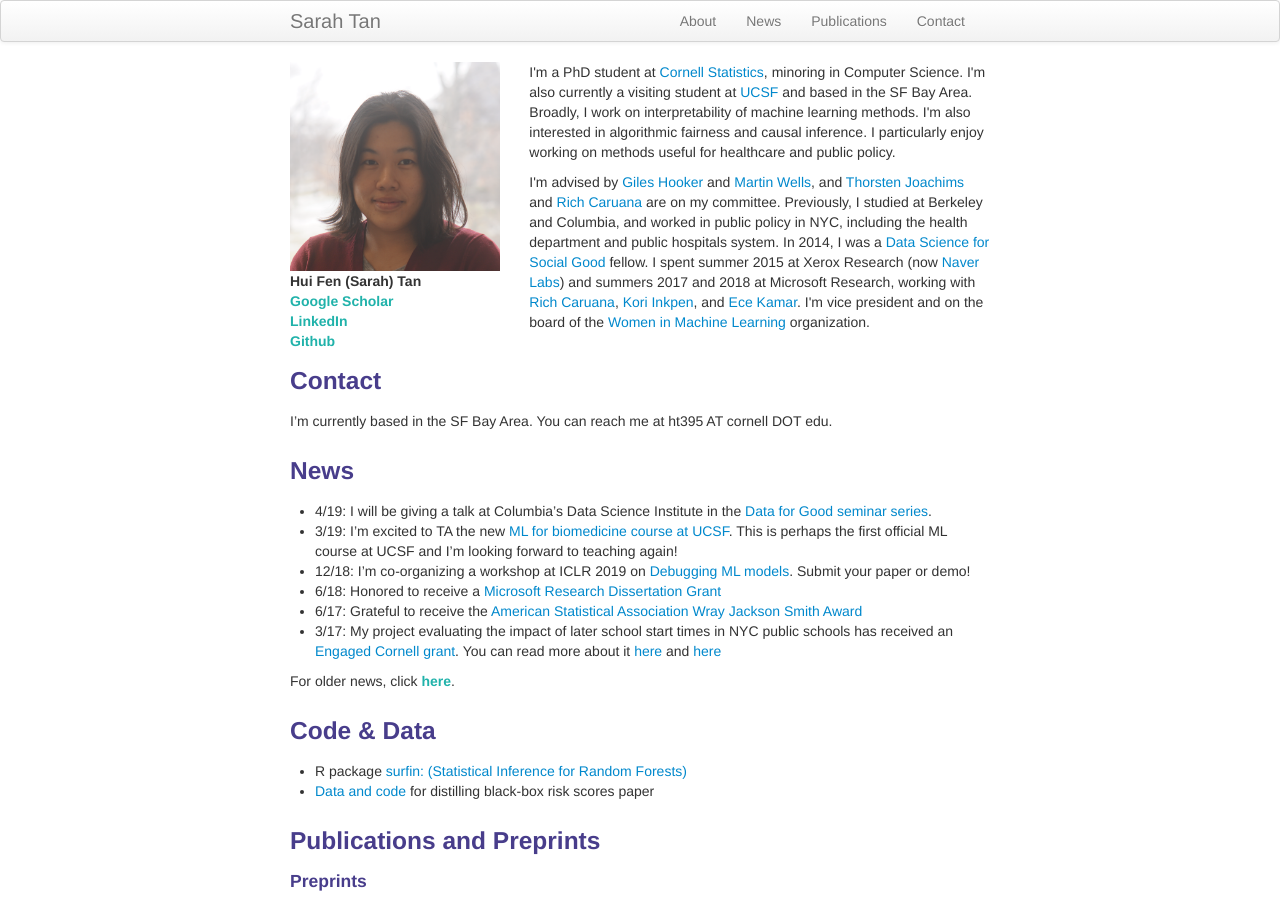
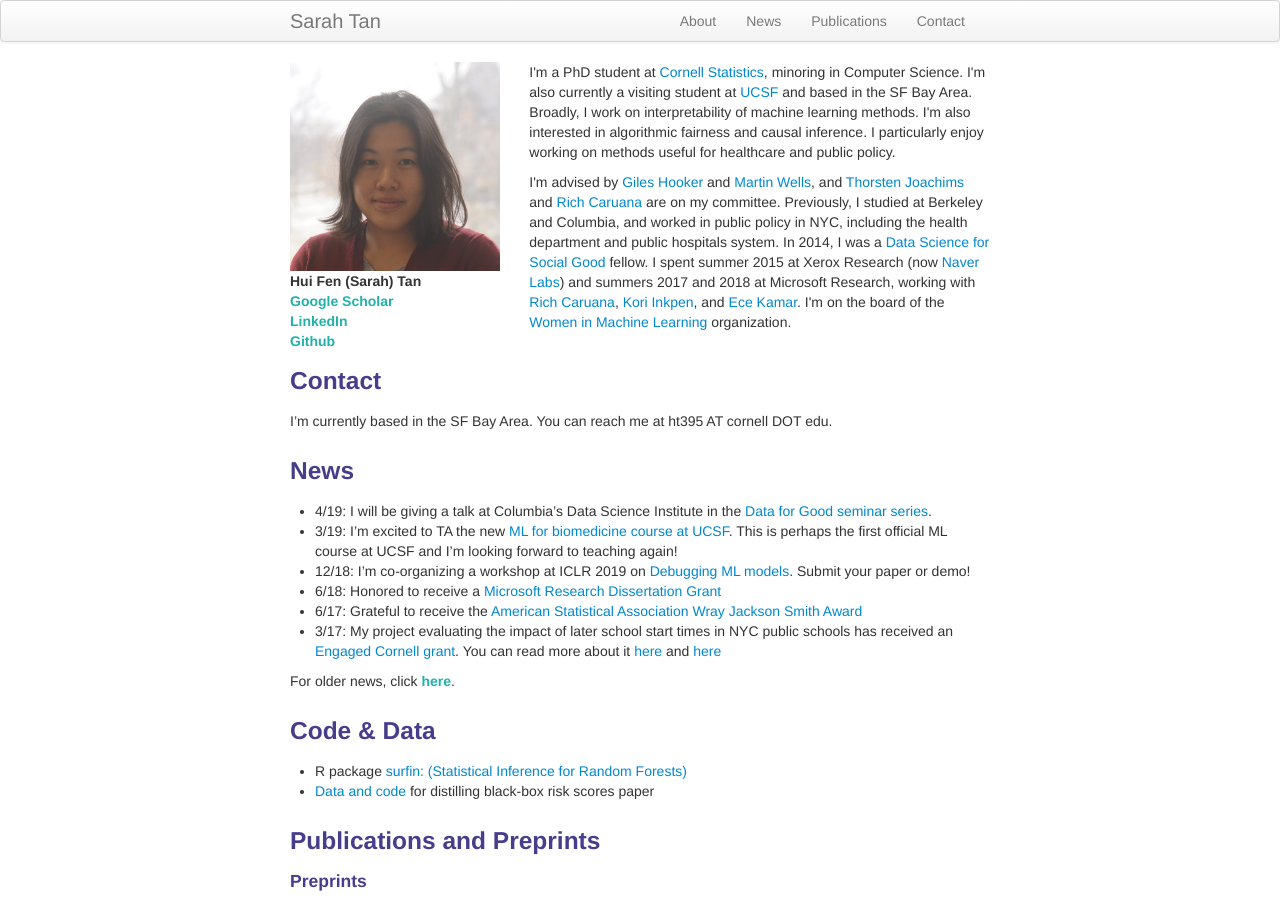
Before and after one commit to shftan/shftan.github.io, a Jekyll site: the page built from index.md, in a window 1280 px wide and 900 px high. Built offline with Jekyll 4.4.1, drawn with Linux system fonts in a browser that asks for light colours.

Commit message:
Update index.md

```diff
--- a/index.md
+++ b/index.md
@@ -20,7 +20,7 @@ keywords: Sarah Tan, Cornell, statistics, interpretability, causal inference, co
         <div class="span8">
                 <p>I'm a PhD student at <a href="https://stat.cornell.edu/">Cornell Statistics</a>, minoring in Computer Science. I'm also currently a visiting student at <a href="https://epibiostat.ucsf.edu/">UCSF</a> and based in the SF Bay Area. Broadly, I work on interpretability of machine learning methods. I'm also interested in algorithmic fairness and causal inference. I particularly enjoy working on methods useful for healthcare and public policy.</p>
 
-                <p>I'm advised by <a href="http://faculty.bscb.cornell.edu/~hooker/">Giles Hooker</a> and <a href="https://courses.cit.cornell.edu/mtw1/">Martin Wells</a>, and <a href="https://www.cs.cornell.edu/people/tj/">Thorsten Joachims</a> and <a href="https://www.microsoft.com/en-us/research/people/rcaruana/">Rich Caruana</a> are on my committee. Previously, I studied at Berkeley and Columbia, and worked in public policy in NYC, including the health department and public hospitals system. In 2014, I was a <a href="https://dssg.uchicago.edu">Data Science for Social Good</a> fellow. I spent summer 2015 at Xerox Research (now <a href="http://www.europe.naverlabs.com">Naver Labs</a>) and summers 2017 and 2018 at Microsoft Research, working with <a href="https://www.microsoft.com/en-us/research/people/rcaruana/">Rich Caruana</a>, <a href="https://www.microsoft.com/en-us/research/people/kori/">Kori Inkpen</a>, and <a href="https://www.microsoft.com/en-us/research/people/eckamar/">Ece Kamar</a>. I'm vice president and on the board of the <a href="https://wimlworkshop.org">Women in Machine Learning</a> organization.</p>
+                <p>I'm advised by <a href="http://faculty.bscb.cornell.edu/~hooker/">Giles Hooker</a> and <a href="https://courses.cit.cornell.edu/mtw1/">Martin Wells</a>, and <a href="https://www.cs.cornell.edu/people/tj/">Thorsten Joachims</a> and <a href="https://www.microsoft.com/en-us/research/people/rcaruana/">Rich Caruana</a> are on my committee. Previously, I studied at Berkeley and Columbia, and worked in public policy in NYC, including the health department and public hospitals system. In 2014, I was a <a href="https://dssg.uchicago.edu">Data Science for Social Good</a> fellow. I spent summer 2015 at Xerox Research (now <a href="http://www.europe.naverlabs.com">Naver Labs</a>) and summers 2017 and 2018 at Microsoft Research, working with <a href="https://www.microsoft.com/en-us/research/people/rcaruana/">Rich Caruana</a>, <a href="https://www.microsoft.com/en-us/research/people/kori/">Kori Inkpen</a>, and <a href="https://www.microsoft.com/en-us/research/people/eckamar/">Ece Kamar</a>. I'm on the board of the <a href="https://wimlworkshop.org">Women in Machine Learning</a> organization.</p>
 
         </div>
 </div>
```
